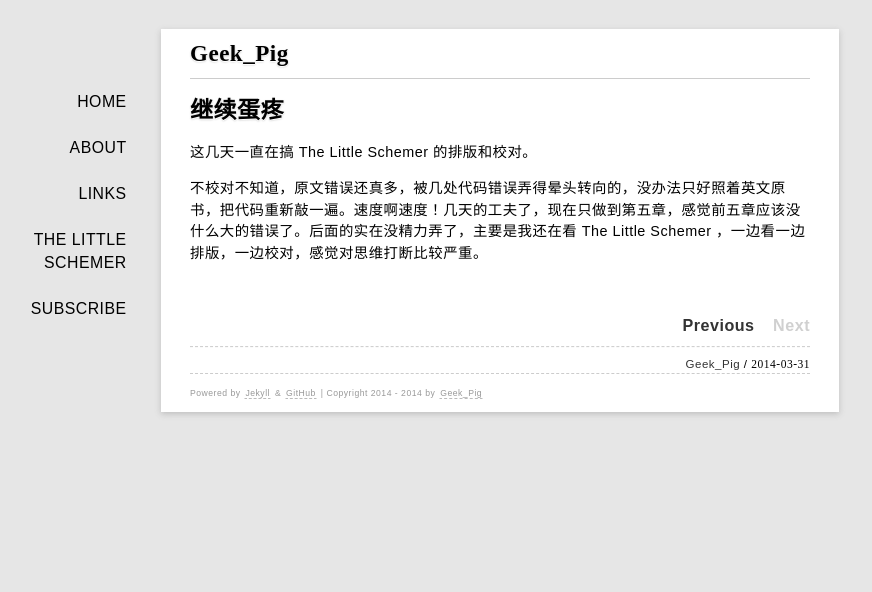
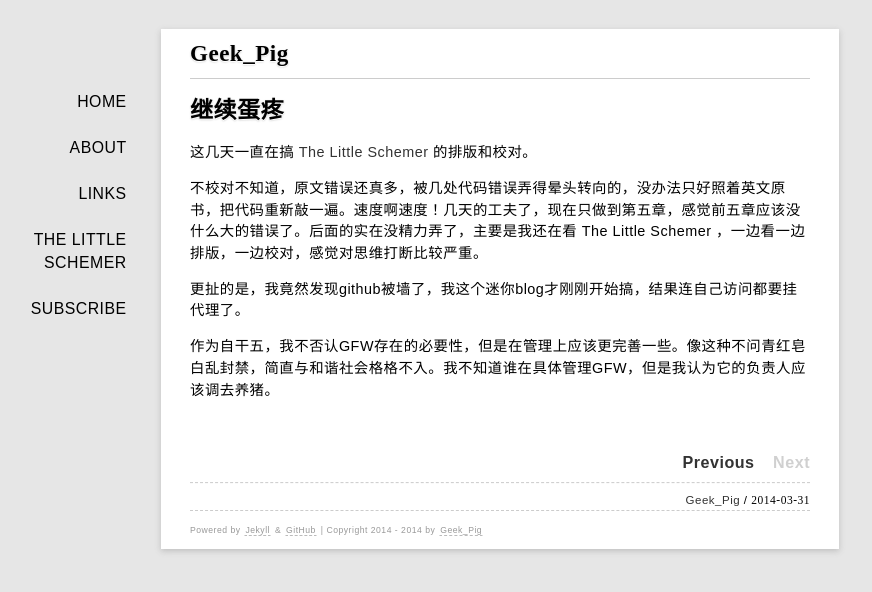
Before and after one commit to rhuichao/uternet.github.io, a Jekyll site: the page built from _posts/2014-03-31-danten2.md, in a window 1280 px wide. Shown: the top 592 px of the page, without its empty margins (140-1012 px from the left). Built offline with Jekyll 4.4.1, drawn with Linux system fonts in a browser that asks for light colours; some web fonts are replaced; Markdown is read by kramdown in place of the engine named in the settings.

Commit message:
new document posted

```diff
--- a/_posts/2014-03-31-danten2.md
+++ b/_posts/2014-03-31-danten2.md
@@ -3,6 +3,10 @@ layout: post
 title: 继续蛋疼
 date: 2014-03-31
 ---
-这几天一直在搞 The Little Schemer 的排版和校对。
+这几天一直在搞 [The Little Schemer](/TLS/) 的排版和校对。
 
 不校对不知道，原文错误还真多，被几处代码错误弄得晕头转向的，没办法只好照着英文原书，把代码重新敲一遍。速度啊速度！几天的工夫了，现在只做到第五章，感觉前五章应该没什么大的错误了。后面的实在没精力弄了，主要是我还在看 The Little Schemer ，一边看一边排版，一边校对，感觉对思维打断比较严重。
+
+更扯的是，我竟然发现github被墙了，我这个迷你blog才刚刚开始搞，结果连自己访问都要挂代理了。
+
+作为自干五，我不否认GFW存在的必要性，但是在管理上应该更完善一些。像这种不问青红皂白乱封禁，简直与和谐社会格格不入。我不知道谁在具体管理GFW，但是我认为它的负责人应该调去养猪。
```
